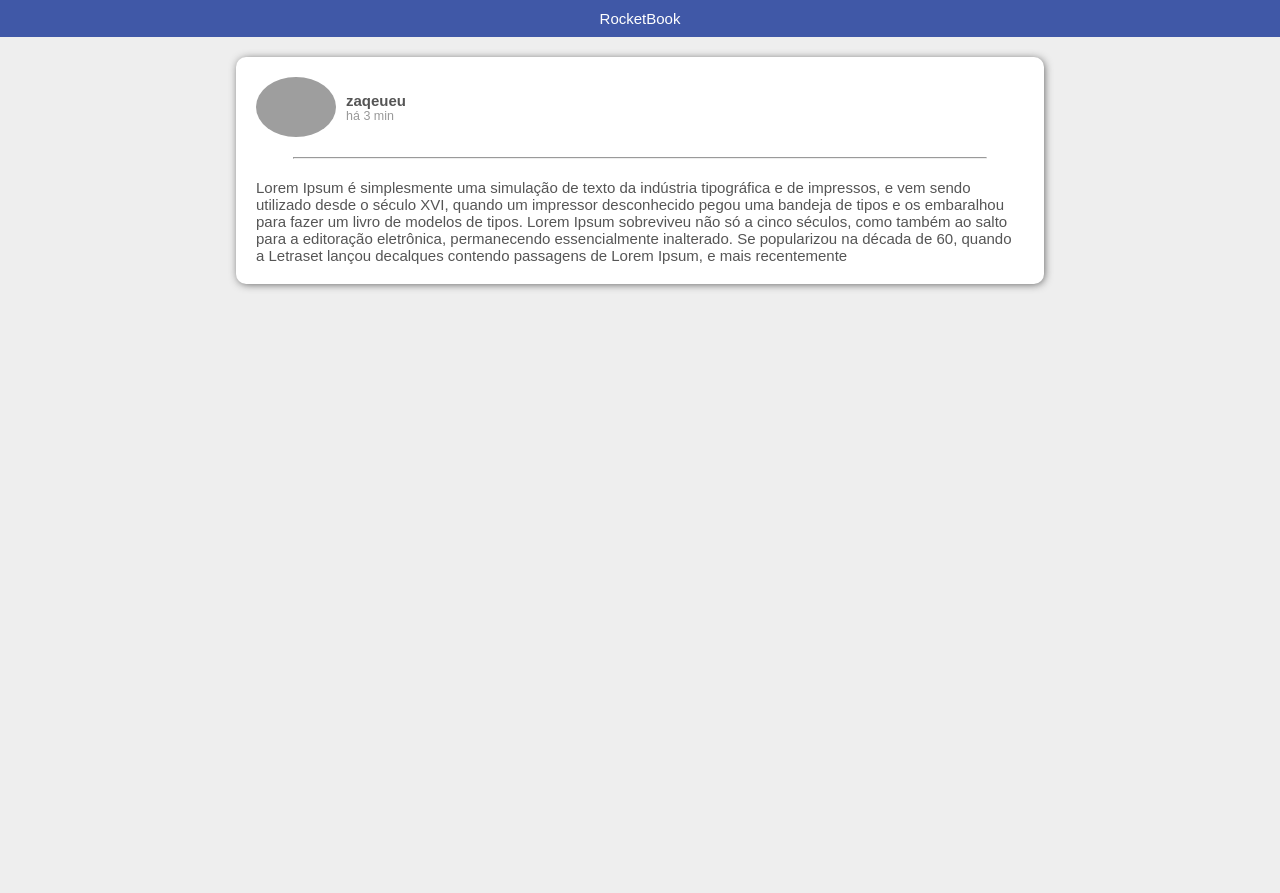
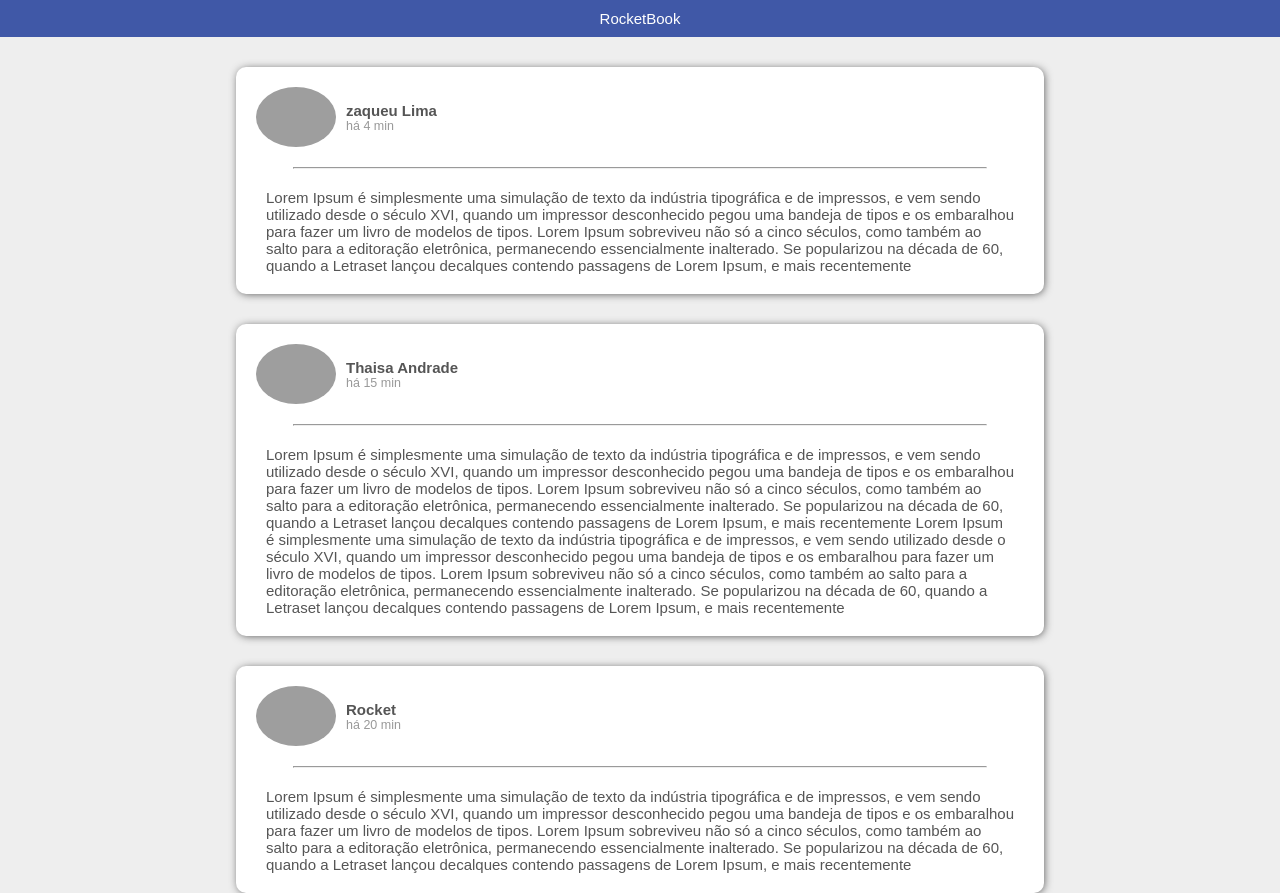
Before and after one commit to ZaqueuLima3/Bootcamp-Desafio-1, a React app: page / in a window 1280 px wide. Before the commit the page ends 800 px from the top, so only its background shows below. Built offline with nearby package versions, Linux system fonts and the light colour scheme; grey boxes are pictures that could not be loaded.

Commit message:
Storing post in state

```diff
--- /dev/null
+++ b/src/components/App.js
@@ -0,0 +1,51 @@
+/* eslint-disable react/no-unused-state */
+/* eslint-disable react/prefer-stateless-function */
+import React, { Component, Fragment } from 'react';
+
+import Header from './Header';
+import Posts from './Posts';
+
+import '../styles/style.scss';
+
+export default class App extends Component {
+  state = {
+    posts: [
+      {
+        id: 1,
+        name: 'zaqueu Lima',
+        img: 'https://avatars2.githubusercontent.com/u/31195408?s=460&v=4',
+        time: 'há 4 min',
+        text:
+          'Lorem Ipsum é simplesmente uma simulação de texto da indústria tipográfica e de impressos, e vem sendo utilizado desde o século XVI, quando um impressor desconhecido pegou uma bandeja de tipos e os embaralhou para fazer um livro de modelos de tipos. Lorem Ipsum sobreviveu não só a cinco séculos, como também ao salto para a editoração eletrônica, permanecendo essencialmente inalterado. Se popularizou na década de 60, quando a Letraset lançou decalques contendo passagens de Lorem Ipsum, e mais recentemente',
+      },
+      {
+        id: 2,
+        name: 'Thaisa Andrade',
+        img: 'https://avatars0.githubusercontent.com/u/2254731?s=460&v=4',
+        time: 'há 15 min',
+        text:
+          'Lorem Ipsum é simplesmente uma simulação de texto da indústria tipográfica e de impressos, e vem sendo utilizado desde o século XVI, quando um impressor desconhecido pegou uma bandeja de tipos e os embaralhou para fazer um livro de modelos de tipos. Lorem Ipsum sobreviveu não só a cinco séculos, como também ao salto para a editoração eletrônica, permanecendo essencialmente inalterado. Se popularizou na década de 60, quando a Letraset lançou decalques contendo passagens de Lorem Ipsum, e mais recentemente Lorem Ipsum é simplesmente uma simulação de texto da indústria tipográfica e de impressos, e vem sendo utilizado desde o século XVI, quando um impressor desconhecido pegou uma bandeja de tipos e os embaralhou para fazer um livro de modelos de tipos. Lorem Ipsum sobreviveu não só a cinco séculos, como também ao salto para a editoração eletrônica, permanecendo essencialmente inalterado. Se popularizou na década de 60, quando a Letraset lançou decalques contendo passagens de Lorem Ipsum, e mais recentemente',
+      },
+      {
+        id: 3,
+        name: 'Rocket',
+        img: 'https://avatars0.githubusercontent.com/u/2254731?s=460&v=4',
+        time: 'há 20 min',
+        text:
+          'Lorem Ipsum é simplesmente uma simulação de texto da indústria tipográfica e de impressos, e vem sendo utilizado desde o século XVI, quando um impressor desconhecido pegou uma bandeja de tipos e os embaralhou para fazer um livro de modelos de tipos. Lorem Ipsum sobreviveu não só a cinco séculos, como também ao salto para a editoração eletrônica, permanecendo essencialmente inalterado. Se popularizou na década de 60, quando a Letraset lançou decalques contendo passagens de Lorem Ipsum, e mais recentemente',
+      },
+    ],
+  };
+
+  render() {
+    const { posts } = this.state;
+    return (
+      <Fragment>
+        <Header />
+        <div className="posts">
+          {posts && posts.map(post => <Posts key={post.id} post={post} />)}
+        </div>
+      </Fragment>
+    );
+  }
+}
--- a/src/components/Posts.js
+++ b/src/components/Posts.js
@@ -1,31 +1,32 @@
 /* eslint-disable react/prefer-stateless-function */
-import React, { Component, Fragment } from 'react';
+import React, { Component } from 'react';
 import PropTypes from 'prop-types';
 
 import HeaderPost from './HeaderPost';
 
 class Post extends Component {
   render() {
-    const { text } = this.props;
+    const { post } = this.props;
     return (
-      <Fragment>
-        <HeaderPost />
+      <div className="post-content">
+        <HeaderPost avatar={post.avatar} name={post.name} time={post.time} />
         <hr />
         <div className="body-post">
-          <p className="text-post">{text}</p>
+          <p className="text-post">{post.text}</p>
         </div>
-      </Fragment>
+      </div>
     );
   }
 }
 
-Post.defaultProps = {
-  text:
-    'Lorem Ipsum é simplesmente uma simulação de texto da indústria tipográfica e de impressos, e vem sendo utilizado desde o século XVI, quando um impressor desconhecido pegou uma bandeja de tipos e os embaralhou para fazer um livro de modelos de tipos. Lorem Ipsum sobreviveu não só a cinco séculos, como também ao salto para a editoração eletrônica, permanecendo essencialmente inalterado. Se popularizou na década de 60, quando a Letraset lançou decalques contendo passagens de Lorem Ipsum, e mais recentemente',
-};
-
 Post.propTypes = {
-  text: PropTypes.string,
+  post: PropTypes.shape({
+    id: PropTypes.number.isRequired,
+    name: PropTypes.string.isRequired,
+    avatar: PropTypes.string.isRequired,
+    time: PropTypes.string.isRequired,
+    text: PropTypes.string.isRequired,
+  }).isRequired,
 };
 
 export default Post;
--- a/src/components/index.js
+++ /dev/null
@@ -1,23 +0,0 @@
-/* eslint-disable react/prefer-stateless-function */
-import React, { Component, Fragment } from 'react';
-import { render } from 'react-dom';
-
-import Header from './Header';
-import Posts from './Posts';
-
-import '../styles/style.scss';
-
-class App extends Component {
-  render() {
-    return (
-      <Fragment>
-        <Header />
-        <div className="posts">
-          <Posts />
-        </div>
-      </Fragment>
-    );
-  }
-}
-
-render(<App />, document.getElementById('app'));
--- /dev/null
+++ b/src/index.js
@@ -0,0 +1,8 @@
+/* eslint-disable react/prefer-stateless-function */
+import React from 'react';
+import { render } from 'react-dom';
+import App from './components/App';
+
+import './styles/style.scss';
+
+render(<App />, document.getElementById('app'));
--- a/src/styles/style.scss
+++ b/src/styles/style.scss
@@ -23,13 +23,17 @@ body {
     }
 
     .posts {
-      margin: 20px 0;
+      display: flex;
+      flex-direction: column;
+
+      .post-content {
+        display: flex;
+        flex-direction: column;
+        margin-top: 30px;
         align-self: center;
         width: 60%;
         background-color: #fff;
         padding: 20px;
-      display: flex;
-      flex-direction: column;
         border-radius: 10px;
         box-shadow: 1px 1px 8px -1px rgba(84, 84, 84, 1);
 
@@ -64,7 +68,9 @@ body {
 
         .body-post {
           margin-top: 20px;
+          padding: 0 10px;
         }
       }
     }
   }
+}
--- a/webpack.config.js
+++ b/webpack.config.js
@@ -1,7 +1,7 @@
 const path = require('path');
 
 module.exports = {
-  entry: path.resolve(__dirname, 'src', 'components', 'index.js'),
+  entry: path.resolve(__dirname, 'src', 'index.js'),
   output: {
     path: path.resolve(__dirname, 'public'),
     filename: 'bundle.js',
```
Also changed, not shown: .babelrc, 2 other files. Lines whose indentation alone changed are shown as unchanged.
